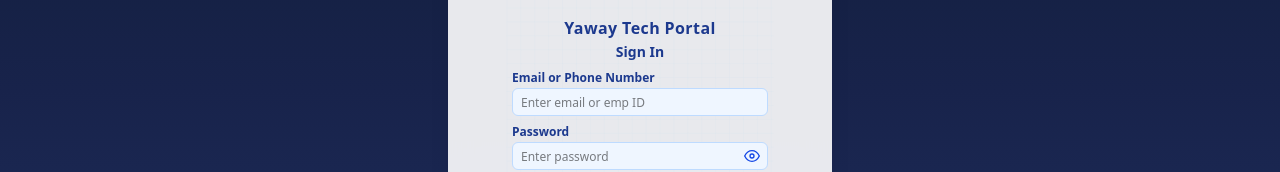
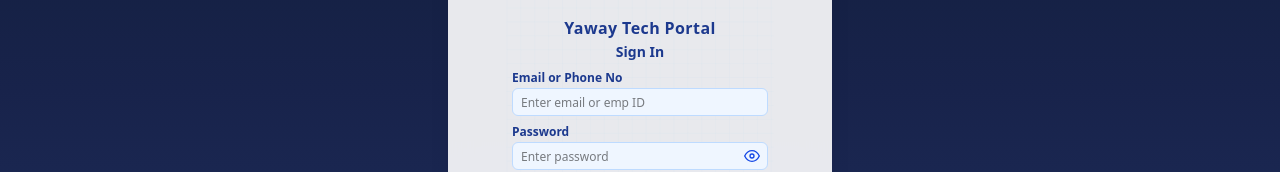
Before and after one commit to Yawaytechnologies/yawaytech-portal-frontend, a React (Vite) app: page / in a window 1280 px wide. Shown: the part 309-481 px from the top of the page. Built offline with nearby package versions, Linux system fonts and the light colour scheme.

Commit message:
YAWAY-95-User-Authentication-Login-Logout- design wise have been completed.

```diff
--- a/src/Pages/SignIn.jsx
+++ b/src/Pages/SignIn.jsx
@@ -48,7 +48,7 @@
             {/* Email/EmpID Field */}
             <div className="w-full flex flex-col items-center">
               <label htmlFor="email" className="block text-xs font-semibold text-blue-900 mb-0.5 text-left w-64">
-                Email or Phone Number
+                Email or Phone No
               </label>
               <div className="relative w-64">
                 <input
```
